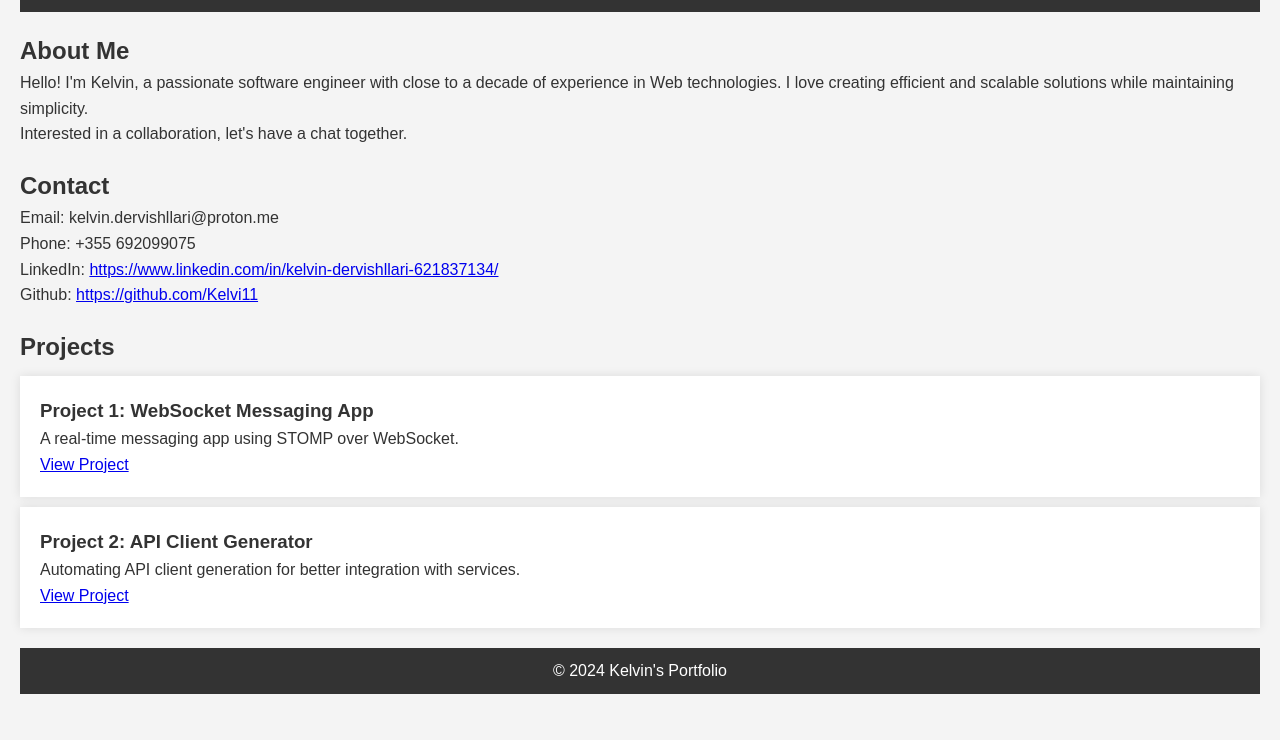
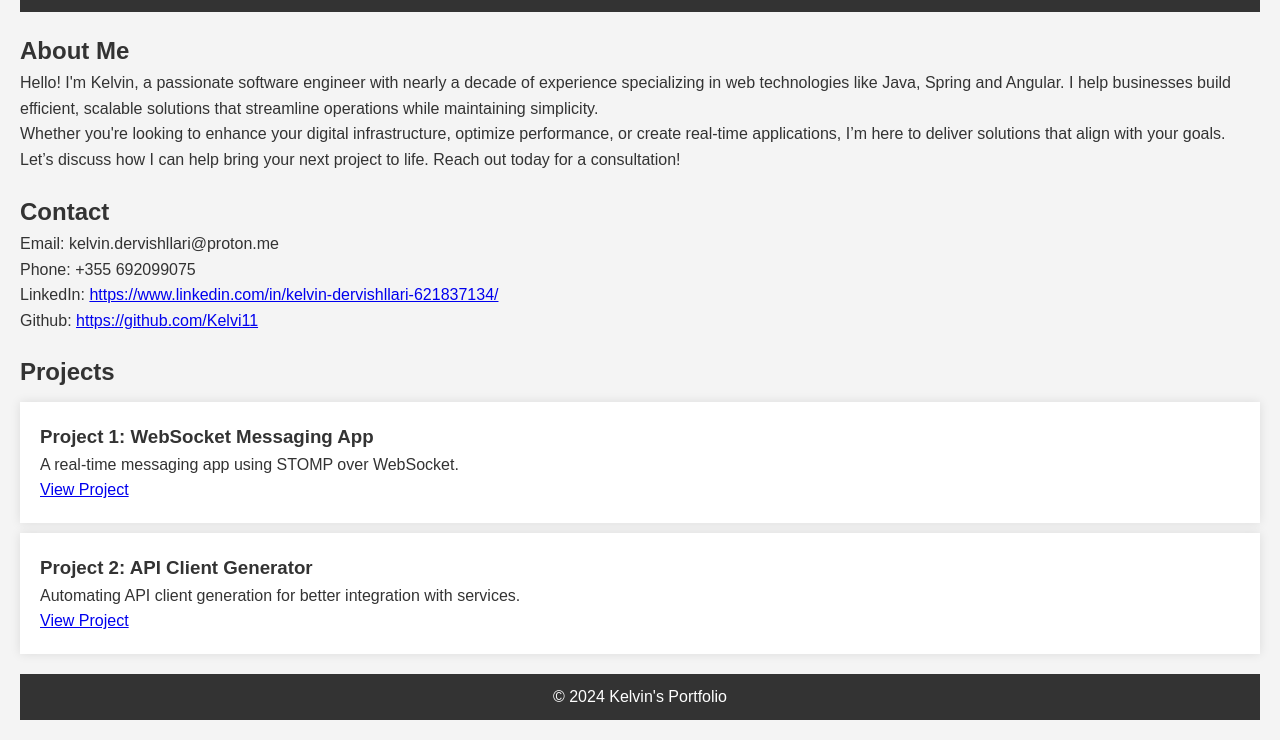
Before and after one commit to Kelvi11/KeFolio, a plain HTML site: page index.html in a window 1280 px wide. Shown: the part 105-845 px from the top of the page. Before the commit the page ends 819 px from the top, so only its background shows below. Drawn offline with Linux system fonts and the light colour scheme.

Commit message:
improving about me content

```diff
--- a/index.html
+++ b/index.html
@@ -20,8 +20,9 @@
 
 <section id="about">
     <h2>About Me</h2>
-    <p>Hello! I'm Kelvin, a passionate software engineer with close to a decade of experience in Web technologies. I love creating efficient and scalable solutions while maintaining simplicity.</p>
-    <p>Interested in a collaboration, let's have a chat together.</p>
+    <p>Hello! I'm Kelvin, a passionate software engineer with nearly a decade of experience specializing in web technologies like Java, Spring and Angular. I help businesses build efficient, scalable solutions that streamline operations while maintaining simplicity.</p>
+    <p>Whether you're looking to enhance your digital infrastructure, optimize performance, or create real-time applications, I’m here to deliver solutions that align with your goals.</p>
+    <p>Let’s discuss how I can help bring your next project to life. Reach out today for a consultation!</p>
 </section>
 
 <section id="contact">
```
